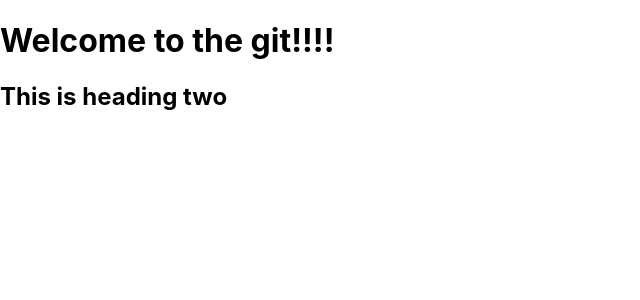
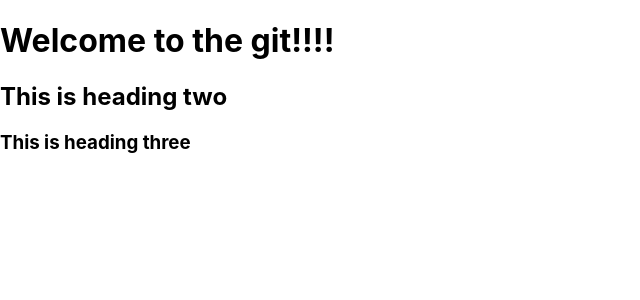
Before and after one commit to bistmadhav/adv_git_w, a React (Create React App) app: page / in a window 1280 px wide. Shown: the top 300 px of the page, without its empty margins (0-640 px from the left). Built offline with nearby package versions, Linux system fonts and the light colour scheme.

Commit message:
CHANGE: app.css and .js file

```diff
--- a/src/App.css
+++ b/src/App.css
@@ -1,5 +1,5 @@
 
 .body{
     background-color: antiquewhite;
-
+    color: green;
 }
--- a/src/App.js
+++ b/src/App.js
@@ -7,9 +7,8 @@ function App() {
   return (
     <div>
       <h1> Welcome to the git!!!!</h1>
-
       <h2>This is heading two</h2>
-
+      <h3>This is heading three</h3>
     </div>
   )
 }
```
